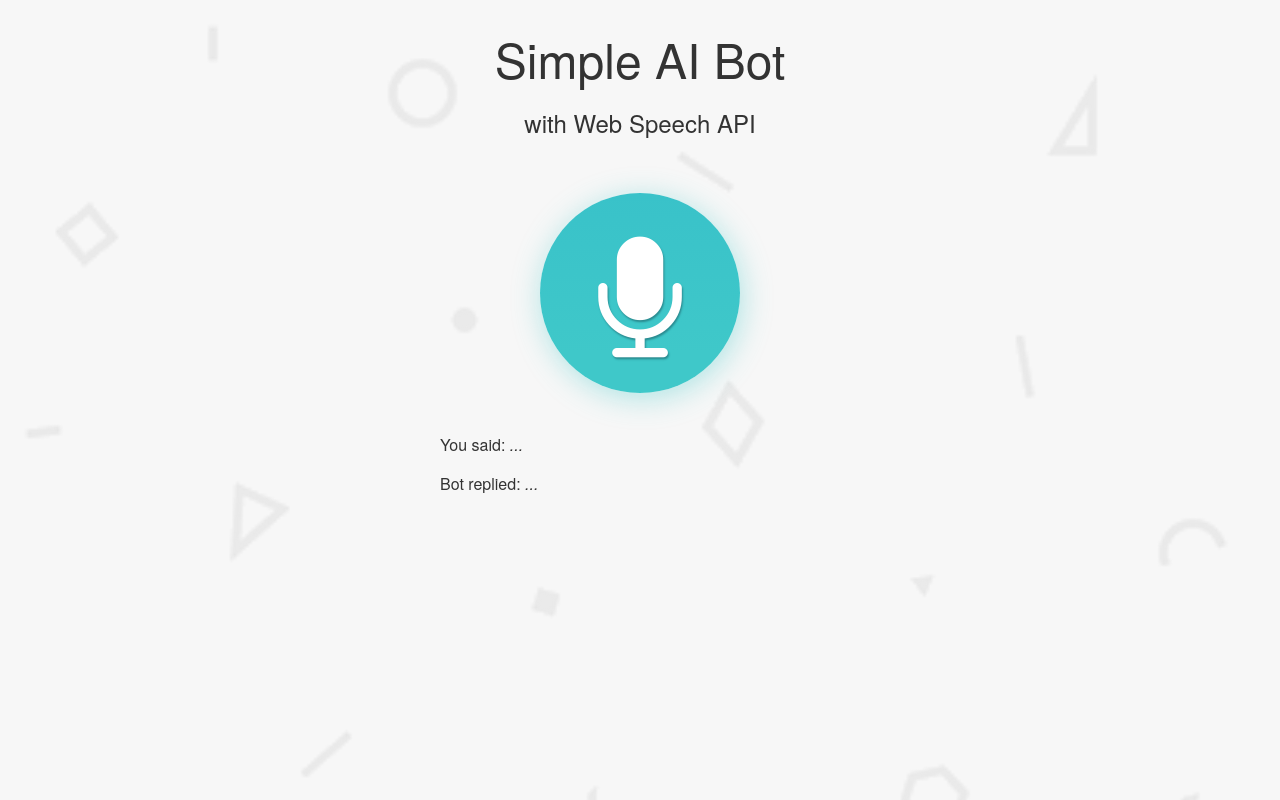
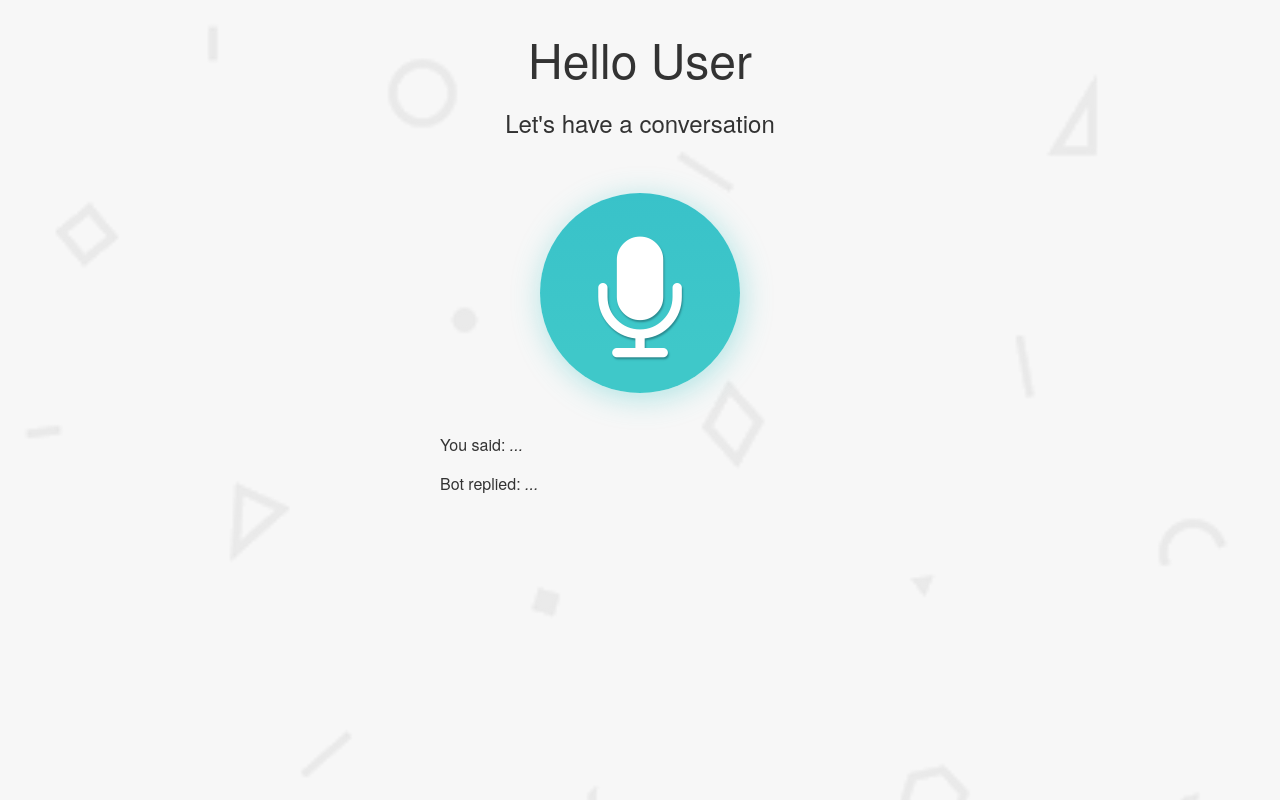
Before and after one commit to girliemac/web-speech-ai, a website: page views/index.html in a window 1280 px wide. Drawn offline with nearby package versions, Linux system fonts and the light colour scheme; files that its build step writes are made by us from their sources; no server answers; files whose address does not match are found by name.

Commit message:
edited index.html

```diff
--- a/views/index.html
+++ b/views/index.html
@@ -15,8 +15,8 @@
 
   <body>
     <section>
-      <h1>Simple AI Bot</h1>
-      <h2>with Web Speech API</h2>
+      <h1>Hello User</h1>
+      <h2>Let's have a conversation</h2>
 
       <button><i class="fa fa-microphone"></i></button>
 
```
